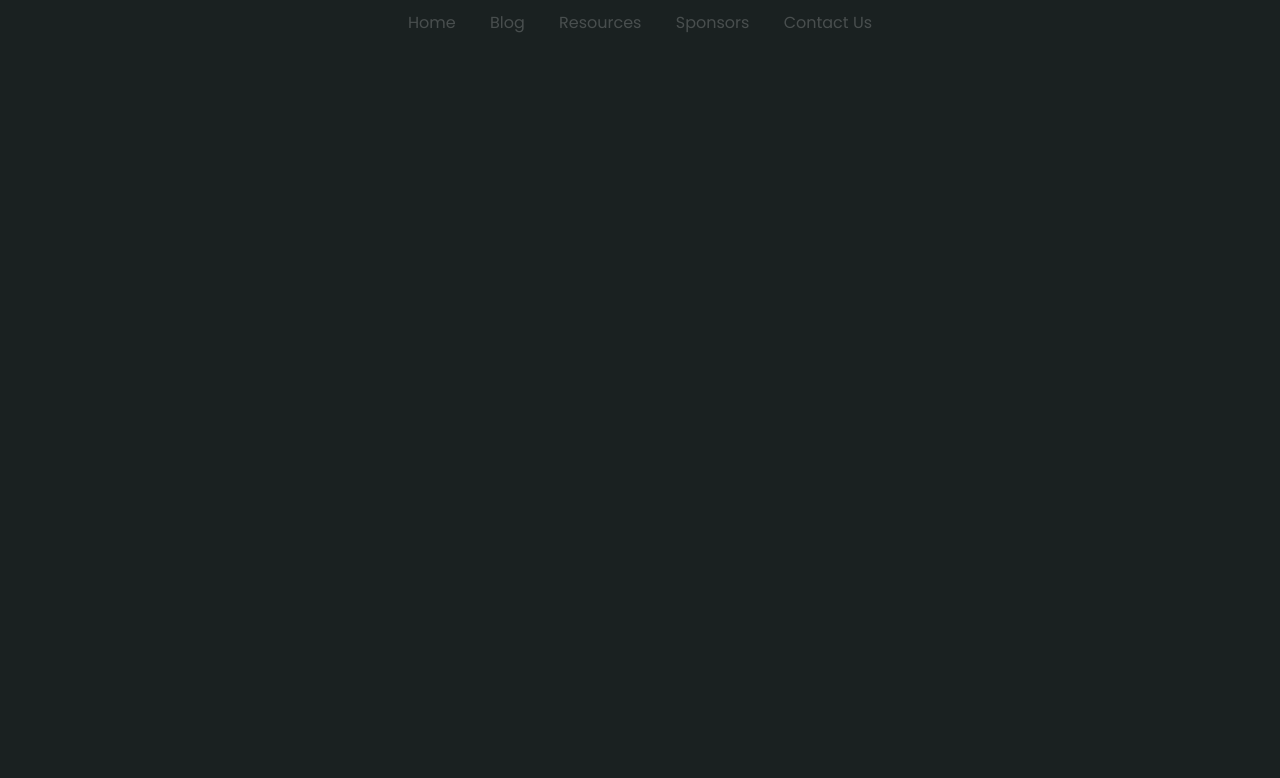
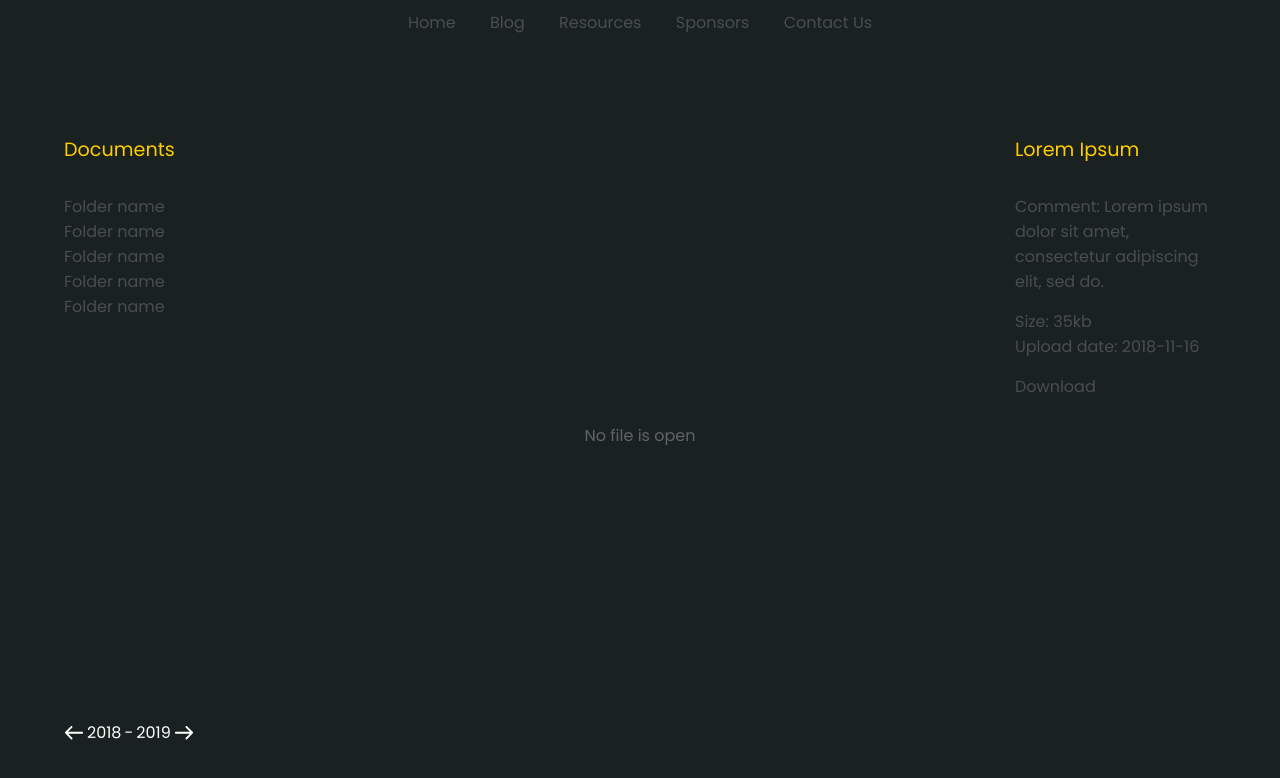
Before and after one commit to Spartiates-3544/Website, a SvelteKit app: page /Ressources/Documents in a window 1280 px wide. Shown: the top 778 px of the page. Built offline with nearby package versions, Linux system fonts and the light colour scheme; a web font is replaced by a local one.

Commit message:
Document page finished

```diff
--- /dev/null
+++ b/src/routes/Components/YearNav.svelte
@@ -0,0 +1,45 @@
+<script>
+    let year1 = '2018';
+    let year2 = '2019'
+</script>
+
+<style>
+    #yearNav{
+        display: flex;
+        gap: 3px;
+    }
+
+    section{
+        display: flex;
+        cursor: pointer;
+        gap: 3px;
+    }
+
+    section p, section svg path{
+        transition: 100ms;
+    }
+
+    section:hover p{
+        color: #ffcc01;
+    }
+
+    section:hover svg path{
+        fill: #ffcc01;
+    }
+</style>
+
+<main id="yearNav">
+    <section>
+        <svg width="20" height="20" viewBox="0 -1.5 11 8" fill="none" xmlns="http://www.w3.org/2000/svg">
+        <path d="M0.646447 3.64645C0.451184 3.84171 0.451184 4.15829 0.646447 4.35355L3.82843 7.53553C4.02369 7.7308 4.34027 7.7308 4.53553 7.53553C4.7308 7.34027 4.7308 7.02369 4.53553 6.82843L1.70711 4L4.53553 1.17157C4.7308 0.976311 4.7308 0.659728 4.53553 0.464466C4.34027 0.269204 4.02369 0.269204 3.82843 0.464466L0.646447 3.64645ZM10 4.5C10.2761 4.5 10.5 4.27614 10.5 4C10.5 3.72386 10.2761 3.5 10 3.5V4.5ZM1 4.5H10V3.5H1V4.5Z" fill="white"/>
+        </svg>
+        <p>{year1}</p>
+    </section>
+    <p>-</p>
+    <section>
+        <p>{year2}</p>
+        <svg width="20" height="20" viewBox="0 -1.5 11 8" fill="none" xmlns="http://www.w3.org/2000/svg">
+        <path d="M1 3.5C0.723858 3.5 0.5 3.72386 0.5 4C0.5 4.27614 0.723858 4.5 1 4.5V3.5ZM10.3536 4.35355C10.5488 4.15829 10.5488 3.84171 10.3536 3.64645L7.17157 0.464466C6.97631 0.269204 6.65973 0.269204 6.46447 0.464466C6.2692 0.659728 6.2692 0.976311 6.46447 1.17157L9.29289 4L6.46447 6.82843C6.2692 7.02369 6.2692 7.34027 6.46447 7.53553C6.65973 7.7308 6.97631 7.7308 7.17157 7.53553L10.3536 4.35355ZM1 4.5H10V3.5H1V4.5Z" fill="white"/>
+        </svg>
+    </section>
+</main>
--- a/src/routes/Ressources/Documents/+page.svelte
+++ b/src/routes/Ressources/Documents/+page.svelte
@@ -0,0 +1,116 @@
+<script>
+    import YearNav from '../../Components/YearNav.svelte';
+
+    let documentName = 'Lorem Ipsum';
+    let comment = 'Lorem ipsum dolor sit amet, consectetur adipiscing elit, sed do.';
+    let uploadDate = '2018-11-16';
+    let fileSize = '35kb'
+</script>
+
+<style>
+    main{
+        margin-top: 100px;
+        display: grid;
+        place-content: center;
+    }
+
+    #mainContainer{
+        width: 90vw;
+        height: calc(100vh - 200px);
+        display: grid;
+        grid-template-columns: 20vw 50vw 20vw;
+    }
+
+    .title{
+        margin-bottom: 30px;
+        color: #ffcc01;
+        font-size: 120%;
+    }
+
+    #itemList{
+        text-decoration: none;
+        height: 55vh;
+    }
+
+    li{
+        list-style-type: none;
+        opacity: 20%;
+        cursor: pointer;
+        transition: 100ms;
+    }
+
+    li:hover{
+        opacity: 30%;
+    }
+
+    #yearNav{
+        position: relative;
+    }
+
+    #yearNavContainer{
+        height: 10vh;
+        position: absolute;
+        bottom: 0;
+    }
+
+    #file{
+        width: 100%;
+        height: 100%;
+        display: grid;
+        place-content: center;
+    }
+
+    #file p {
+        opacity: 30%;
+    }
+
+    #docInfo{
+        padding-left: 55px;
+    }
+
+    #comment, #metaData, #download{
+        opacity: 20%;
+        margin-bottom: 15px;
+        transition: 100ms;
+    }
+
+    #download{
+        cursor: pointer;
+    }
+
+    #download:hover{
+        opacity: 30%;
+    }
+</style>
+
+<main>
+    <section id="mainContainer">
+        <section id="navBarContainer">
+            <p class="title">Documents</p>
+            <ul id="itemList">
+                <li>Folder name</li>
+                <li>Folder name</li>
+                <li>Folder name</li>
+                <li>Folder name</li>
+                <li>Folder name</li>
+            </ul>
+            <section id="yearNavContainer">
+                <div id="yearNav">
+                    <YearNav/>
+                </div>
+            </section>
+        </section>
+        <section id="file">
+            <p>No file is open</p>
+        </section>
+        <section id="docInfo">
+            <p class="title">{documentName}</p>
+            <p id="comment">Comment: {comment}</p>
+            <div id="metaData">
+                <p id="fileSize">Size: {fileSize}</p>
+                <p id="uploadDate">Upload date: {uploadDate}</p>
+            </div>
+            <a id="download">Download</a>
+        </section>
+    </section>
+</main>
```
Also changed, not shown: src/routes/Ressources/Photos/+page.svelte (+3 -15 lines).
